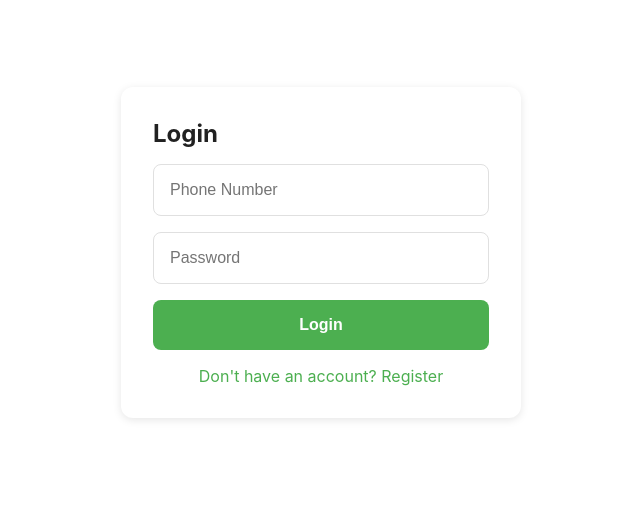
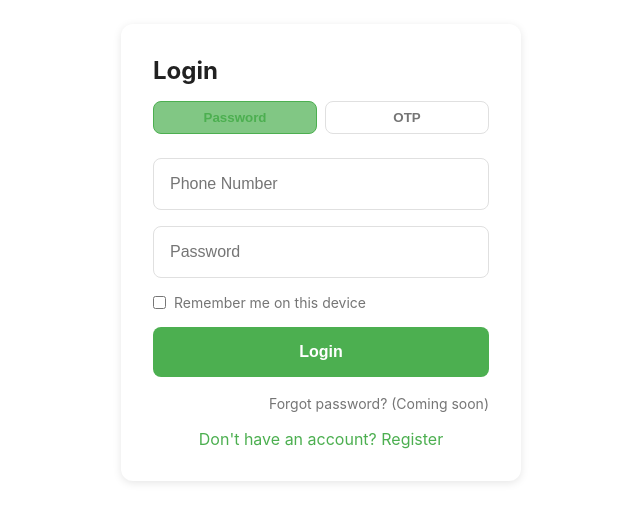
Before and after one commit to adityaarakal/Market-Yard, a React (Create React App) app: page /login in a window 1280 px wide. Shown: the part 148-670 px from the top of the page, without its empty margins (319-959 px from the left). Built offline with nearby package versions, Linux system fonts and the light colour scheme.

Commit message:
Add OTP and remember-me login flow

```diff
--- a/src/pages/LoginPage.tsx
+++ b/src/pages/LoginPage.tsx
@@ -1,8 +1,9 @@
-import React, { useMemo, useState } from 'react';
+import React, { useEffect, useMemo, useState } from 'react';
 import { useNavigate, Link, useLocation } from 'react-router-dom';
 import { useAuth } from '../contexts/AuthContext';
 import { colors, theme } from '../theme';
 import StorageService from '../services/StorageService';
+import { APP_CONFIG, VALIDATION } from '../utils/constants';
 
 const styles: React.CSSProperties = {
   minHeight: '100vh',
@@ -32,19 +33,6 @@ const inputStyle: React.CSSProperties = {
   fontSize: theme.typography.body.fontSize,
 };
 
-const buttonStyle: React.CSSProperties = {
-  width: '100%',
-  padding: theme.spacing.md,
-  backgroundColor: colors.primary,
-  color: colors.white,
-  border: 'none',
-  borderRadius: theme.borderRadius.md,
-  fontSize: theme.typography.body.fontSize,
-  fontWeight: '600',
-  cursor: 'pointer',
-  marginBottom: theme.spacing.md,
-};
-
 export default function LoginPage() {
   const location = useLocation();
   const preferredUserType = useMemo(() => {
@@ -53,21 +41,63 @@ export default function LoginPage() {
   }, [location.state]);
   const [phone, setPhone] = useState('');
   const [password, setPassword] = useState('');
+  const [otp, setOtp] = useState('');
+  const [otpSent, setOtpSent] = useState(false);
+  const [rememberMe, setRememberMe] = useState(false);
+  const [loginMode, setLoginMode] = useState<'password' | 'otp'>('password');
   const [error, setError] = useState('');
+  const [info, setInfo] = useState('');
   const [loading, setLoading] = useState(false);
-  const { login } = useAuth();
+  const { login, loginWithOtp } = useAuth();
   const navigate = useNavigate();
+
+  useEffect(() => {
+    const remembered = StorageService.getRememberedLogin();
+    if (remembered?.phone) {
+      setPhone(remembered.phone);
+      setRememberMe(true);
+    }
+  }, []);
+
+  const handleModeChange = (mode: 'password' | 'otp') => {
+    setLoginMode(mode);
+    setError('');
+    setInfo('');
+    setOtp('');
+    setOtpSent(false);
+    if (mode === 'password') {
+      setPassword('');
+    }
+  };
 
   const handleSubmit = async (e: React.FormEvent) => {
     e.preventDefault();
     setError('');
+    setInfo('');
+
+    const normalizedPhone = phone.replace(/\D/g, '');
+    if (!VALIDATION.PHONE_NUMBER_REGEX.test(normalizedPhone)) {
+      setError('Enter a valid 10-digit Indian mobile number.');
+      return;
+    }
+
+    if (loginMode === 'password') {
+      if (!password) {
+        setError('Enter your password to continue.');
+        return;
+      }
+
       setLoading(true);
-
-    const result = await login(phone, password);
+      const result = await login(normalizedPhone, password, { rememberMe });
       setLoading(false);
 
       if (result.success) {
-      // Wait a moment for auth context to update, then navigate
+        if (rememberMe) {
+          StorageService.saveRememberedLogin({ phone: normalizedPhone, userType: preferredUserType });
+        } else {
+          StorageService.clearRememberedLogin();
+        }
+
         setTimeout(() => {
           const session = StorageService.getSession();
           const currentUser = session?.user;
@@ -78,7 +108,44 @@ export default function LoginPage() {
           }
         }, 50);
       } else {
-      setError(result.error || 'Login failed');
+        setError(result.error || 'Login failed. Double-check your phone and password.');
+      }
+      return;
+    }
+
+    if (!otpSent) {
+      setOtpSent(true);
+      setInfo(`Mock OTP ${APP_CONFIG.MOCK_OTP} sent to your phone. Enter it below to log in.`);
+      return;
+    }
+
+    if (!otp || otp.length !== 6) {
+      setError('Enter the 6-digit OTP sent to your phone.');
+      return;
+    }
+
+    setLoading(true);
+    const result = await loginWithOtp(normalizedPhone, otp, { rememberMe });
+    setLoading(false);
+
+    if (result.success) {
+      if (rememberMe) {
+        StorageService.saveRememberedLogin({ phone: normalizedPhone, userType: preferredUserType });
+      } else {
+        StorageService.clearRememberedLogin();
+      }
+
+      setTimeout(() => {
+        const session = StorageService.getSession();
+        const currentUser = session?.user;
+        if (currentUser?.user_type === 'shop_owner') {
+          navigate('/shop-owner/dashboard', { replace: true });
+        } else {
+          navigate('/end-user/home', { replace: true });
+        }
+      }, 50);
+    } else {
+      setError(result.error || 'Invalid OTP. Use 123456 while testing.');
     }
   };
 
@@ -104,7 +171,42 @@ export default function LoginPage() {
             </span>
           </div>
         )}
+        <div style={{ display: 'flex', gap: theme.spacing.sm, marginBottom: theme.spacing.lg }}>
+          <button
+            type="button"
+            onClick={() => handleModeChange('password')}
+            style={{
+              flex: 1,
+              padding: `${theme.spacing.sm} ${theme.spacing.md}`,
+              borderRadius: theme.borderRadius.md,
+              border: `1px solid ${loginMode === 'password' ? colors.primary : colors.border}`,
+              backgroundColor: loginMode === 'password' ? colors.primaryLight : 'transparent',
+              color: loginMode === 'password' ? colors.primary : colors.textSecondary,
+              fontWeight: 600,
+              cursor: 'pointer',
+            }}
+          >
+            Password
+          </button>
+          <button
+            type="button"
+            onClick={() => handleModeChange('otp')}
+            style={{
+              flex: 1,
+              padding: `${theme.spacing.sm} ${theme.spacing.md}`,
+              borderRadius: theme.borderRadius.md,
+              border: `1px solid ${loginMode === 'otp' ? colors.primary : colors.border}`,
+              backgroundColor: loginMode === 'otp' ? colors.primaryLight : 'transparent',
+              color: loginMode === 'otp' ? colors.primary : colors.textSecondary,
+              fontWeight: 600,
+              cursor: 'pointer',
+            }}
+          >
+            OTP
+          </button>
+        </div>
         {error && <div style={{ color: colors.error, marginBottom: theme.spacing.md }}>{error}</div>}
+        {info && <div style={{ color: colors.primary, marginBottom: theme.spacing.md }}>{info}</div>}
         <input
           type="tel"
           placeholder="Phone Number"
@@ -113,6 +215,7 @@ export default function LoginPage() {
           style={inputStyle}
           required
         />
+        {loginMode === 'password' ? (
           <input
             type="password"
             placeholder="Password"
@@ -121,9 +224,61 @@ export default function LoginPage() {
             style={inputStyle}
             required
           />
-        <button type="submit" style={buttonStyle} disabled={loading}>
-          {loading ? 'Logging in...' : 'Login'}
+        ) : (
+          otpSent && (
+            <input
+              type="tel"
+              placeholder="Enter 6-digit OTP"
+              value={otp}
+              onChange={e => setOtp(e.target.value.replace(/\D/g, '').slice(0, 6))}
+              style={{ ...inputStyle, letterSpacing: '6px', textAlign: 'center', fontWeight: 600 }}
+              inputMode="numeric"
+              maxLength={6}
+            />
+          )
+        )}
+        <label
+          style={{
+            display: 'flex',
+            alignItems: 'center',
+            gap: theme.spacing.sm,
+            color: colors.textSecondary,
+            fontSize: '14px',
+            marginBottom: theme.spacing.md,
+          }}
+        >
+          <input type="checkbox" checked={rememberMe} onChange={e => setRememberMe(e.target.checked)} />
+          Remember me on this device
+        </label>
+        <button
+          type="submit"
+          style={{
+            width: '100%',
+            padding: theme.spacing.md,
+            backgroundColor: colors.primary,
+            color: colors.white,
+            border: 'none',
+            borderRadius: theme.borderRadius.md,
+            fontSize: theme.typography.body.fontSize,
+            fontWeight: 600,
+            cursor: 'pointer',
+            marginBottom: theme.spacing.md,
+          }}
+          disabled={loading}
+        >
+          {loading
+            ? 'Please wait...'
+            : loginMode === 'password'
+            ? 'Login'
+            : otpSent
+            ? 'Verify & Login'
+            : 'Send OTP'}
         </button>
+        {loginMode === 'password' && (
+          <div style={{ textAlign: 'right', marginBottom: theme.spacing.md }}>
+            <span style={{ fontSize: '14px', color: colors.textSecondary }}>Forgot password? (Coming soon)</span>
+          </div>
+        )}
         <div style={{ textAlign: 'center' }}>
           <Link to="/register" style={{ color: colors.primary, textDecoration: 'none' }}>
             Don't have an account? Register
--- a/src/services/StorageService.ts
+++ b/src/services/StorageService.ts
@@ -220,6 +220,24 @@ class StorageService {
   clearSession(): void {
     this.removeItem(STORAGE_KEYS.SESSION);
   }
+
+  // Remembered login helpers
+  saveRememberedLogin(data: { phone: string; userType?: 'shop_owner' | 'end_user' }): void {
+    this.setItem(STORAGE_KEYS.REMEMBERED_LOGIN, data);
+  }
+
+  getRememberedLogin():
+    | {
+        phone: string;
+        userType?: 'shop_owner' | 'end_user';
+      }
+    | null {
+    return this.getItem(STORAGE_KEYS.REMEMBERED_LOGIN);
+  }
+
+  clearRememberedLogin(): void {
+    this.removeItem(STORAGE_KEYS.REMEMBERED_LOGIN);
+  }
 }
 
 const storageService = new StorageService();
--- a/src/utils/constants.ts
+++ b/src/utils/constants.ts
@@ -10,6 +10,7 @@ export const STORAGE_KEYS = {
   PAYMENTS: '@market_yard_payments',
   SESSION: '@market_yard_session',
   SETTINGS: '@market_yard_settings',
+  REMEMBERED_LOGIN: '@market_yard_remembered_login',
 } as const;
 
 // App Constants
```
Also changed, not shown: src/contexts/AuthContext.tsx (+52 -5 lines), 1 other file (tests, documents, lock files or other folders). Lines whose indentation alone changed are shown as unchanged.
